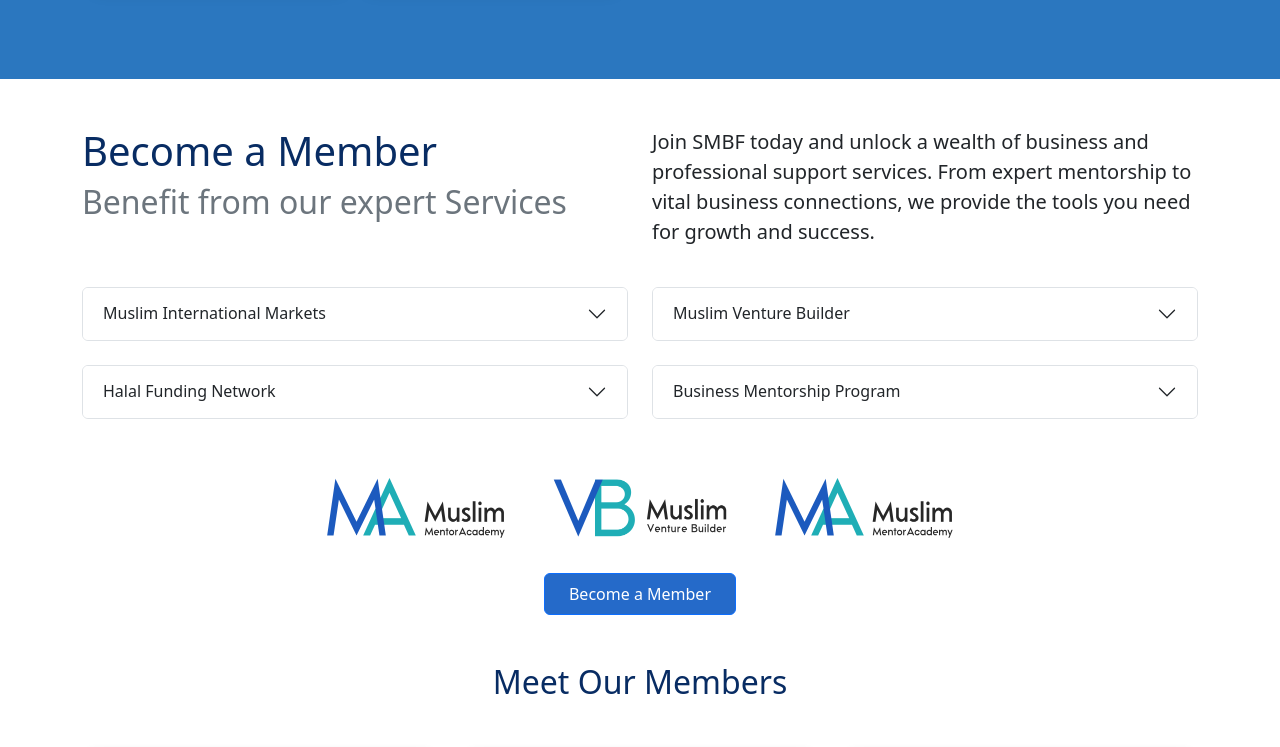
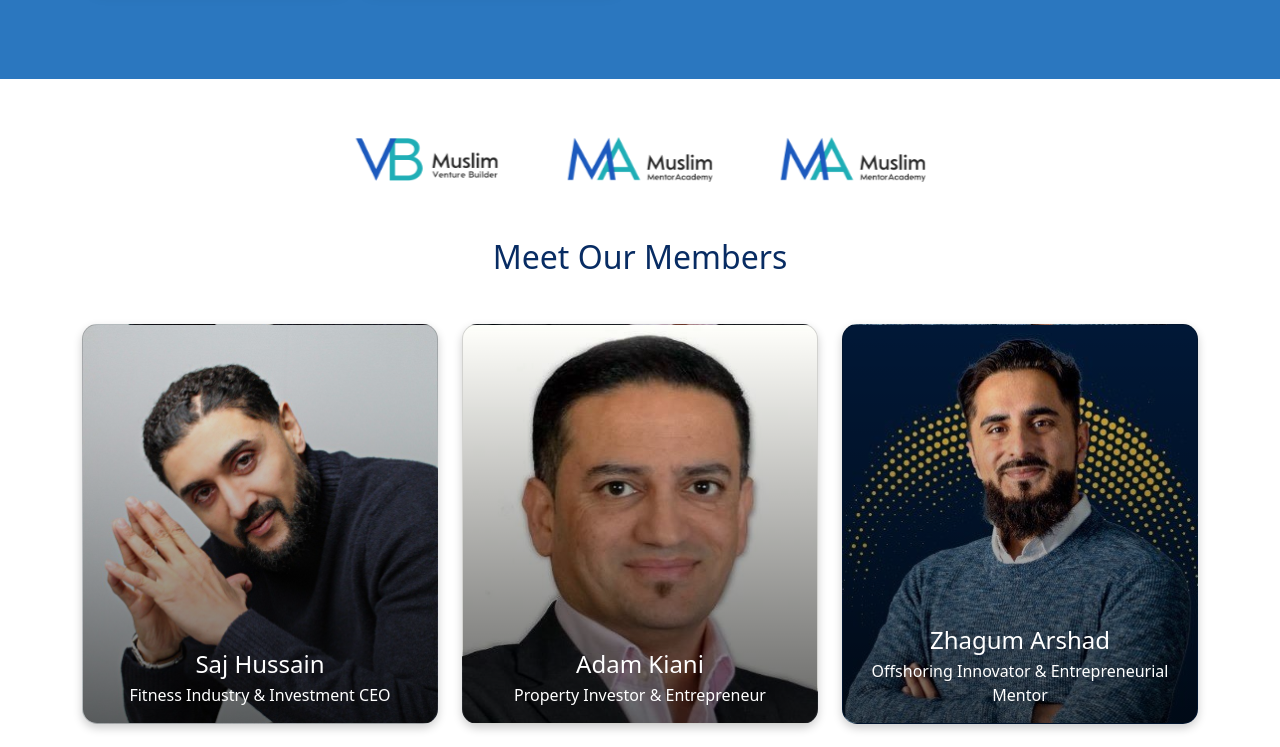
Before and after one commit to bilal-1235/smcproject, a React (Create React App) app: page / in a window 1280 px wide. Shown: the part 1140-1887 px from the top of the page. Built offline with nearby package versions, Linux system fonts and the light colour scheme.

Commit message:
using swiper package for slider

```diff
--- a/package.json
+++ b/package.json
@@ -16,6 +16,7 @@
     "react-bootstrap": "^2.10.9",
     "react-dom": "^18.2.0",
     "react-scripts": "5.0.1",
+    "swiper": "^11.2.6",
     "typescript": "^4.9.5",
     "web-vitals": "^2.1.4"
   },
--- a/src/components/Features.tsx
+++ b/src/components/Features.tsx
@@ -1,7 +1,15 @@
-import React from 'react';
-import Accordion from 'react-bootstrap/Accordion';
-import Carousel from 'react-bootstrap/Carousel';
-import 'bootstrap/dist/css/bootstrap.min.css';
+import React, { useRef, useState } from 'react';
+// Import Swiper React components
+import { Swiper, SwiperSlide } from 'swiper/react';
+
+// Import Swiper styles
+import 'swiper/css';
+import 'swiper/css/pagination';
+
+import '../styles.css';
+
+// import required modules
+import { Autoplay, Pagination } from 'swiper/modules';
 
 import img1 from '../assets/images/carouselimage/img1.png';
 import img2 from '../assets/images/carouselimage/img2.png';
@@ -10,88 +18,32 @@
 import img5 from '../assets/images/carouselimage/img5.png';
 import img6 from '../assets/images/carouselimage/img6.png';
 
-function AllCollapseExample() {
+export default function App() {
   return (
-    <section className="container my-5">
+    <>
+    <section style={{ marginLeft: '50px', marginRight: '50px' }}>
+      <Swiper
+      modules={[Autoplay]}
+        slidesPerView={3}
+        spaceBetween={50}
+        autoplay={{
+          delay: 1000,
+          disableOnInteraction: false,
 
-
-      <div className="row mb-4">
-        <div className="col-md-6">
-          <h1 className="fs-1" style={{ color: '#082c63' }}>Become a Member</h1>
-          <h2 className="text-secondary">Benefit from our expert Services</h2>
-        </div>
-        <div className="col-md-6">
-          <p className="fs-5">
-            Join SMBF today and unlock a wealth of business and professional support services. From expert mentorship to vital business connections, we provide the tools you need for growth and success.
-          </p>
-        </div>
-      </div>
-
-
-
-      {/* Accordion Grid */}
-      <div className="row g-4 mb-5">
-        {[
-          {
-            title: 'Muslim International Markets',
-            body: 'Access international markets with support for G2M strategies, business partnerships, and participation in international delegations. Executive members receive personalised advice and contracts for consultancy services as needed.',
-          },
-          {
-            title: 'Muslim Venture Builder',
-            body: 'Support members from the idea phase to execution. Submit your business idea and support needs, then follow up with our admin team.',
-          },
-          {
-            title: 'Halal Funding Network',
-            body: 'Connect with halal investors and funding sources through structured matchmaking opportunities and pitch days.',
-          },
-          {
-            title: 'Business Mentorship Program',
-            body: 'Receive personalized mentorship from experienced professionals across various industries to help you succeed.',
-          },
-        ].map((item, index) => (
-          <div className="col-md-6" key={index}>
-            <Accordion>
-              <Accordion.Item eventKey={index.toString()}>
-                <Accordion.Header>{item.title}</Accordion.Header>
-                <Accordion.Body>{item.body}</Accordion.Body>
-              </Accordion.Item>
-            </Accordion>
-          </div>
-        ))}
-      </div>
-
-
-      <div className="container my-5">
-
-        <Carousel indicators={false} controls={true} interval={3000}>
-          {[ [img1, img2, img3], [img4, img5, img6] ].map((group, idx) => (
-            <Carousel.Item key={idx}>
-              <div className="d-flex justify-content-center gap-4">
-                {group.map((image, index) => (
-                  <img
-                    key={index}
-                    src={image}
-                    alt={`Logo ${idx * 3 + index + 1}`}
-                    width={200}
-                    height={82}
-                    className="d-inline-block"
-                  />
-                ))}
-              </div>
-            </Carousel.Item>
-          ))}
-        </Carousel>
-
-        {/* CTA Button */}
-        <div className="text-center mt-4">
-          <button className="btn btn-primary px-4 py-2" style={{ backgroundColor: '#256ac9' }}>
-            Become a Member
-          </button>
-        </div>
-      </div>
-
-    </section>
+        }
+        }
+        speed={600}
+        loop  = {true}
+        className="mySwiper"
+      >
+        <SwiperSlide> <img src={img1} alt="Slide 1" /></SwiperSlide>
+        <SwiperSlide><img src={img2} alt="Slide 1" /></SwiperSlide>
+        <SwiperSlide><img src={img3} alt="Slide 1" /></SwiperSlide>
+        <SwiperSlide><img src={img4} alt="Slide 1" /></SwiperSlide>
+        <SwiperSlide><img src={img5} alt="Slide 1" /></SwiperSlide>
+        <SwiperSlide><img src={img6} alt="Slide 1" /></SwiperSlide>
+      </Swiper>
+      </section>
+    </>
   );
 }
-
-export default AllCollapseExample;
--- /dev/null
+++ b/src/styles.css
@@ -0,0 +1,43 @@
+#app {
+    height: 100%;
+  }
+  html,
+  body {
+    position: relative;
+    height: 100%;
+  }
+
+  body {
+    background: #eee;
+    font-family: Helvetica Neue, Helvetica, Arial, sans-serif;
+    font-size: 14px;
+    color: #000;
+    margin: 0;
+    padding: 0;
+  }
+
+  .swiper {
+    width: 50%;
+    height: 50%;
+  }
+
+  .swiper-slide {
+    text-align: center;
+    font-size: 18px;
+    background: #fff;
+
+    /* Center slide text vertically */
+    display: flex;
+    justify-content: center;
+    align-items: end;
+  }
+
+  .swiper-slide img {
+    display: block;
+    width: 100%;
+    height: 100%;
+    object-fit: cover;
+  }
+  .mySwiper{
+    margin-top: 50px;
+  }
```
Also changed, not shown: 1 other file (tests, documents, lock files or other folders).
